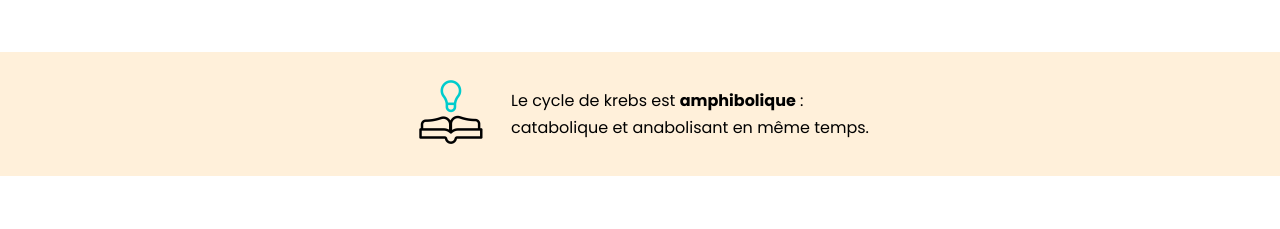
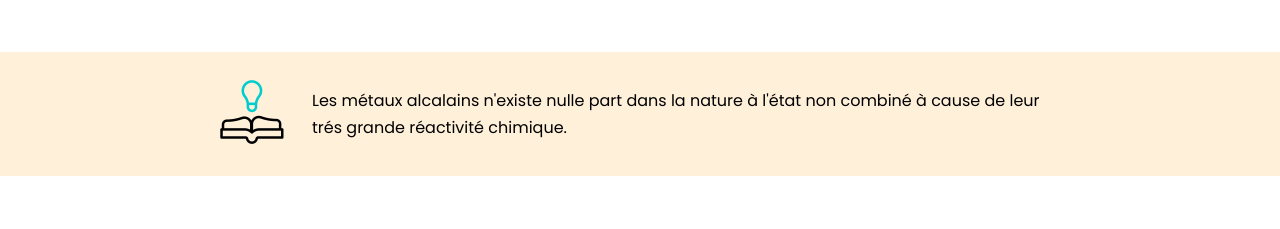
Before and after one commit to rahmads773/PHhelp, a plain HTML site: page year2.html in a window 1280 px wide. Shown: the part 68-297 px from the top of the page. Drawn offline with Linux system fonts and the light colour scheme.

Commit message:
Update year2.html

```diff
--- a/year2.html
+++ b/year2.html
@@ -67,10 +67,8 @@
       <div class="icon-info">
   <img src="ph design/output-onlinegiftools.gif" alt="idea">
       </div>
-      <div class="text-info">
-        Le cycle de krebs est <strong>amphibolique</strong> :
-        <br>
-        catabolique et anabolisant en même temps.
+      <div class="text-info f-basis">
+     Les métaux alcalains n'existe nulle part dans la nature à l'état non combiné à cause de leur trés grande réactivité chimique.
       </div>
     </div>
   <!-- end info -->
```
